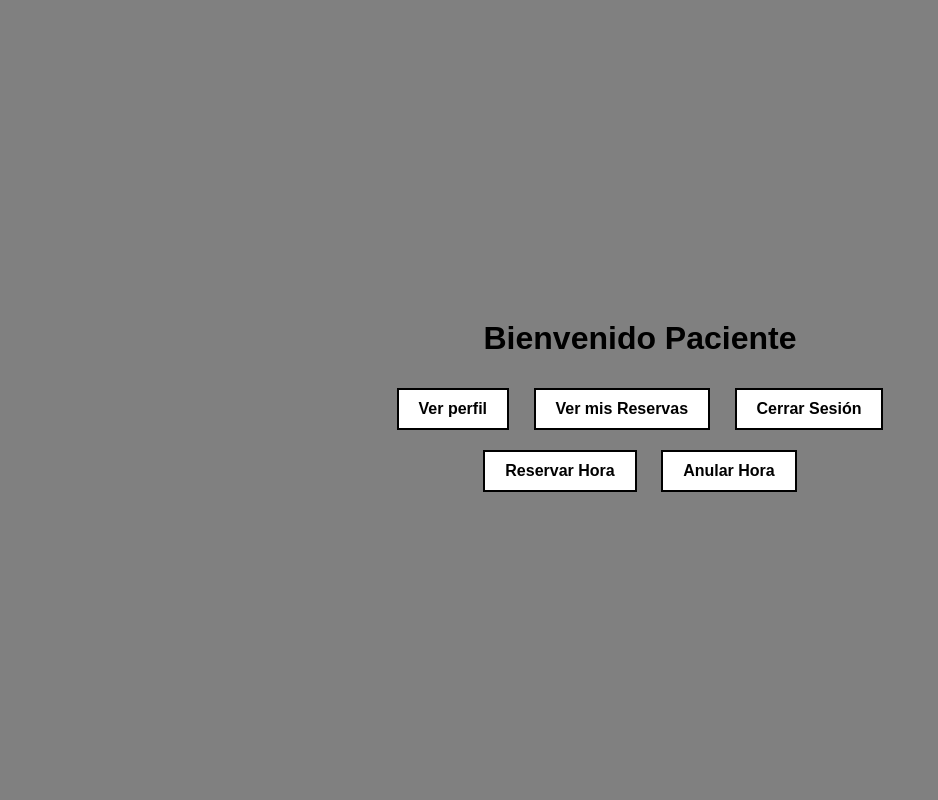
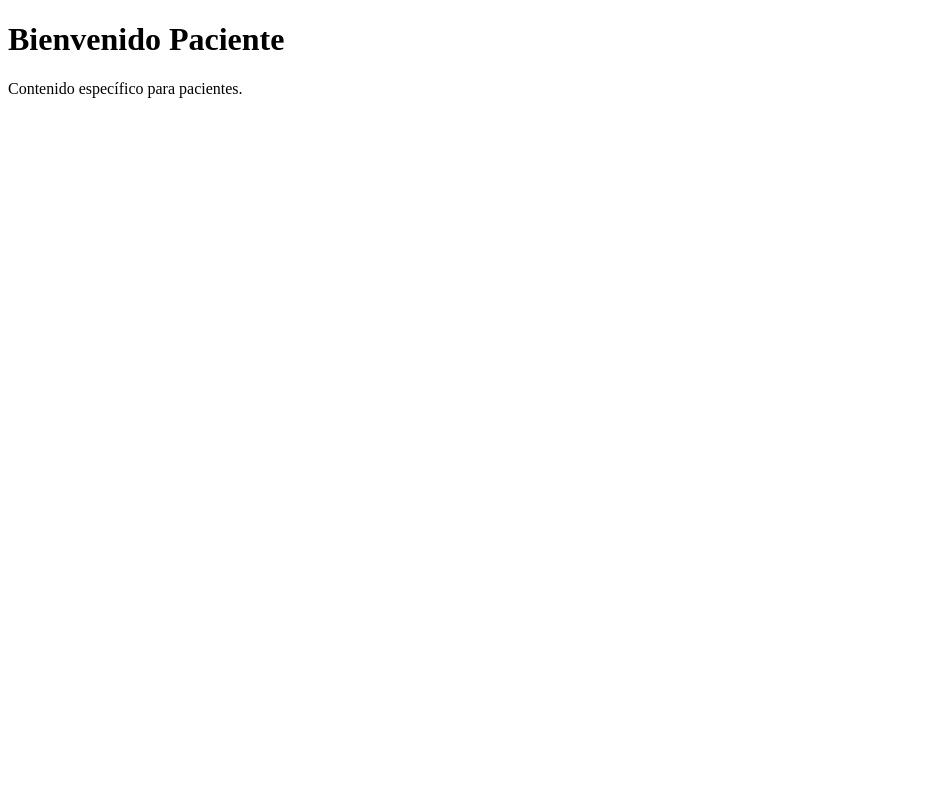
Before and after one commit to NEWDIEGO/El-Curador, a Django app: page /paciente_login/ in a window 1280 px wide. Shown: the whole page, without its empty margins (0-938 px from the left). Run offline with Django 5.2, Linux system fonts and the light colour scheme.

Commit message:
paciente 2 listo

```diff
--- a/myapp/templates/PacienteLogin.html
+++ b/myapp/templates/PacienteLogin.html
@@ -3,44 +3,10 @@
 <head>
     <meta charset="UTF-8">
     <meta name="viewport" content="width=device-width, initial-scale=1.0">
-    <title>PacienteLogin</title>
-    <style>
-        body {
-            background-color: #808080;
-            font-family: Arial, sans-serif;
-            display: flex;
-            justify-content: center;
-            align-items: center;
-            height: 100vh;
-            margin: 0;
-        }
-        .container {
-            text-align: center;
-        }
-        .button {
-            background-color: #fff;
-            border: 2px solid #000;
-            padding: 10px 20px;
-            margin: 10px;
-            display: inline-block;
-            text-decoration: none;
-            color: #000;
-            font-weight: bold;
-        }
-    </style>
+    <title>Paciente Login</title>
 </head>
 <body>
-    <div class="container">
-        <h1>Bienvenido Paciente</h1>
-        <div>
-            <a href="#" class="button">Ver perfil</a>
-            <a href="#" class="button">Ver mis Reservas</a>
-            <a href="#" class="button">Cerrar Sesión</a>
-        </div>
-        <div>
-            <a href="#" class="button">Reservar Hora</a>
-            <a href="#" class="button">Anular Hora</a>
-        </div>
-    </div>
+    <h1>Bienvenido Paciente</h1>
+    <p>Contenido específico para pacientes.</p>
 </body>
 </html>
--- a/myapp/urls.py
+++ b/myapp/urls.py
@@ -1,14 +1,10 @@
 from django.urls import path, include
 from . import views
 from django.contrib.auth import views as auth_views
-"""
-urlpatterns = [
-    path('login/', views.login, name='login'),
-    path('', views.hello, name='home'),  # Esto manejará la ruta raíz
-]
-"""
+
 urlpatterns = [
     path('login/', views.login_view, name='login'),
+    path('login/', views.custom_login, name='login'),
     path('', include('django.contrib.auth.urls')),  # Incluye las URLs de autenticación
     path('', views.login_view, name='home'),
     path('register/', views.register, name='register'),
@@ -17,4 +13,6 @@ urlpatterns = [
     path('reset/<uidb64>/<token>/', auth_views.PasswordResetConfirmView.as_view(template_name='password_reset_confirm.html'), name='password_reset_confirm'),
     path('reset_password_complete/', auth_views.PasswordResetCompleteView.as_view(template_name='password_reset_complete.html'), name='password_reset_complete'),
     path('paciente_login/', views.paciente_login, name='paciente_login'),
+    path('paciente_dashboard/', views.paciente_dashboard, name='paciente_dashboard'),
+    path('especialista_dashboard/', views.especialista_dashboard, name='especialista_dashboard'),
 ]
--- a/myapp/views.py
+++ b/myapp/views.py
@@ -1,5 +1,9 @@
 from django.shortcuts import render
 from django.http import HttpResponse
+from django.shortcuts import render, redirect
+from django.contrib.auth import authenticate, login
+from django.contrib.auth.decorators import login_required
+from django.contrib.auth.models import Group
 
 def login_view(request):
     # Asegúrate de que 'login.html' se encuentra en la carpeta 'templates' dentro de alguna app o en una ubicación que Django reconozca.
@@ -28,3 +32,27 @@ def process_registration(request):
 
 def paciente_login(request):
     return render(request, 'PacienteLogin.html')
+
+def custom_login(request):
+    if request.method == 'POST':
+        username = request.POST['username']
+        password = request.POST['password']
+        user = authenticate(request, username=username, password=password)
+        if user is not None:
+            login(request, user)
+            if user.groups.filter(name='Pacientes').exists():
+                return redirect('paciente_dashboard')
+            elif user.groups.filter(name='Especialistas').exists():
+                return redirect('especialista_dashboard')
+        else:
+            return render(request, 'login.html', {'error': 'Credenciales inválidas'})
+    else:
+        return render(request, 'login.html')
+
+@login_required
+def paciente_dashboard(request):
+    return render(request, 'PacienteLogin.html')
+
+@login_required
+def especialista_dashboard(request):
+    return render(request, 'EspecialistaLogin.html')
```
Also changed, not shown: myapp/templates/login.html (+10 -41 lines).
